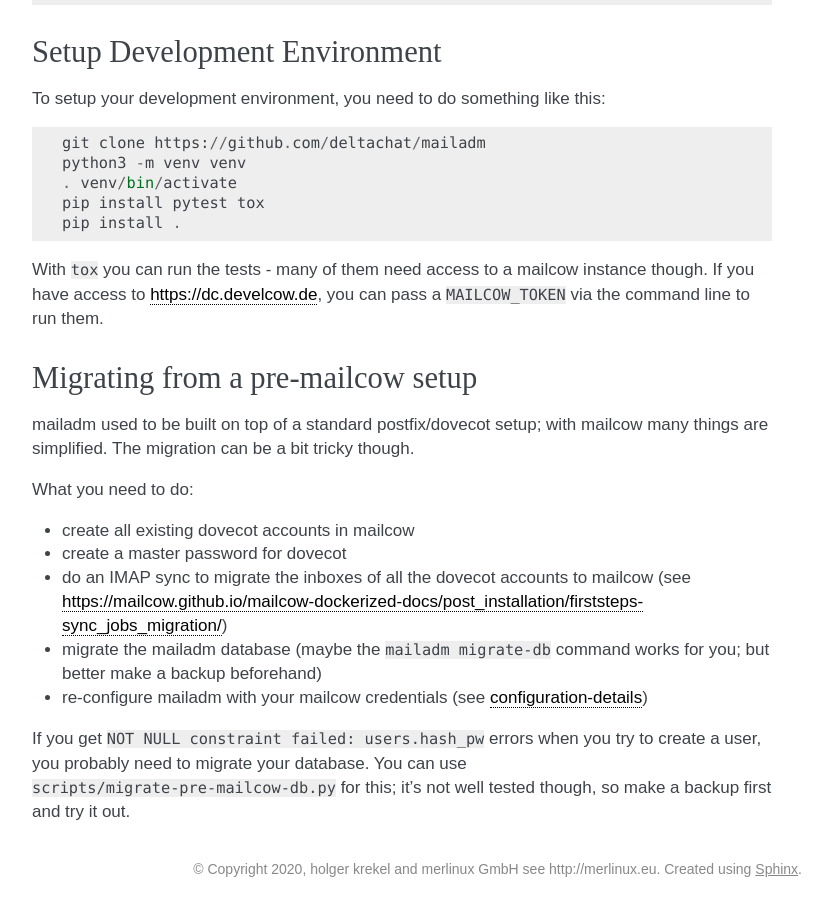
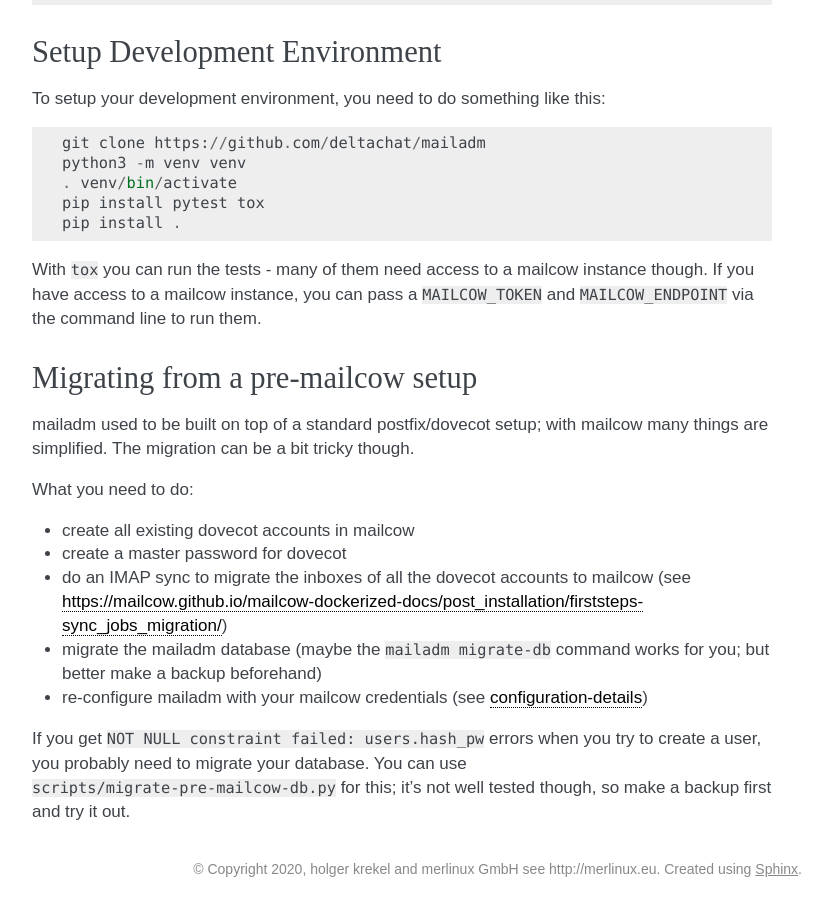
Before and after one commit to deltachat/mailadm, a Sphinx documentation site: the page built from doc/index.rst, in a window 1280 px wide and 900 px high, scrolled down 4123 px. Shown: the whole window, without its empty margins (348-1180 px from the left). Built offline with Sphinx 7.4.7, drawn with Linux system fonts in a browser that asks for light colours.

Commit message:
docs: with #38 you can also pass MAILCOW_ENDPOINT to pytest

```diff
--- a/doc/index.rst
+++ b/doc/index.rst
@@ -215,8 +215,8 @@ To setup your development environment, you need to do something like this::
     pip install .
 
 With ``tox`` you can run the tests - many of them need access to a mailcow
-instance though. If you have access to https://dc.develcow.de, you can pass a
-``MAILCOW_TOKEN`` via the command line to run them.
+instance though. If you have access to a mailcow instance, you can pass a
+``MAILCOW_TOKEN`` and ``MAILCOW_ENDPOINT`` via the command line to run them.
 
 Migrating from a pre-mailcow setup
 ----------------------------------
```
